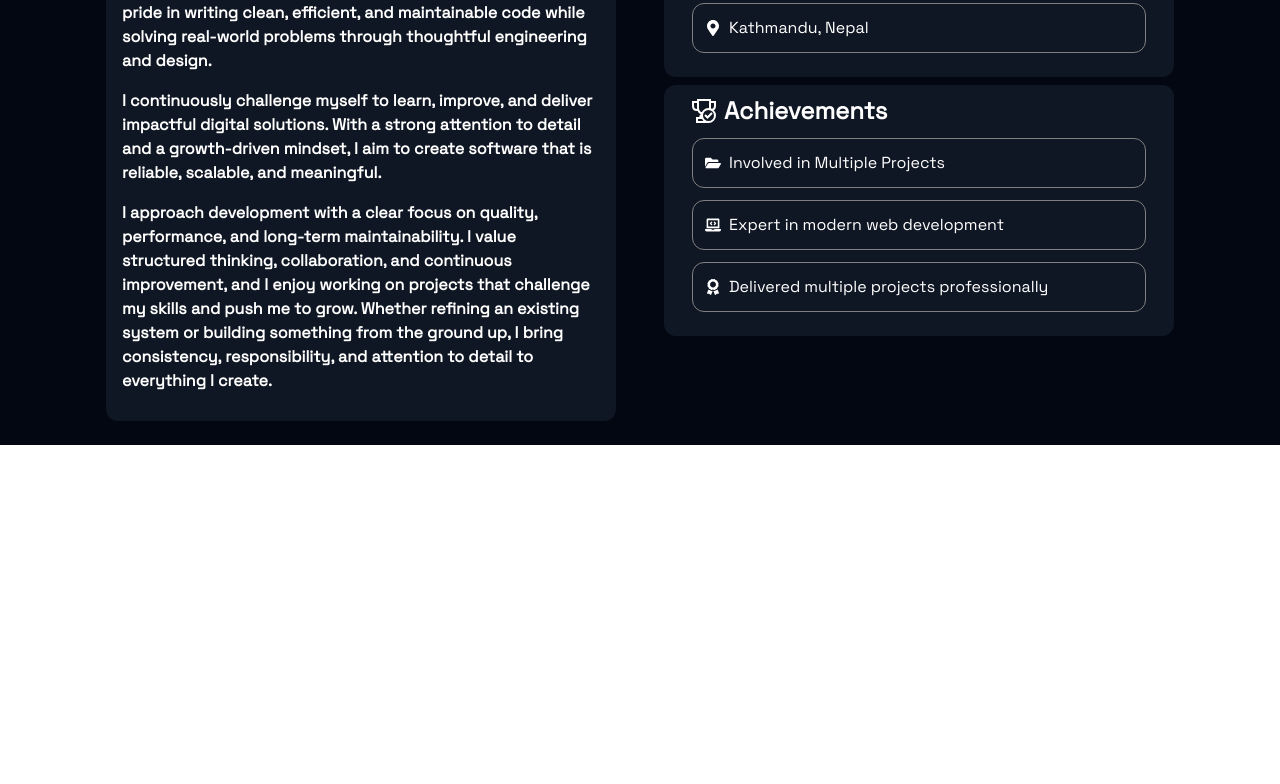
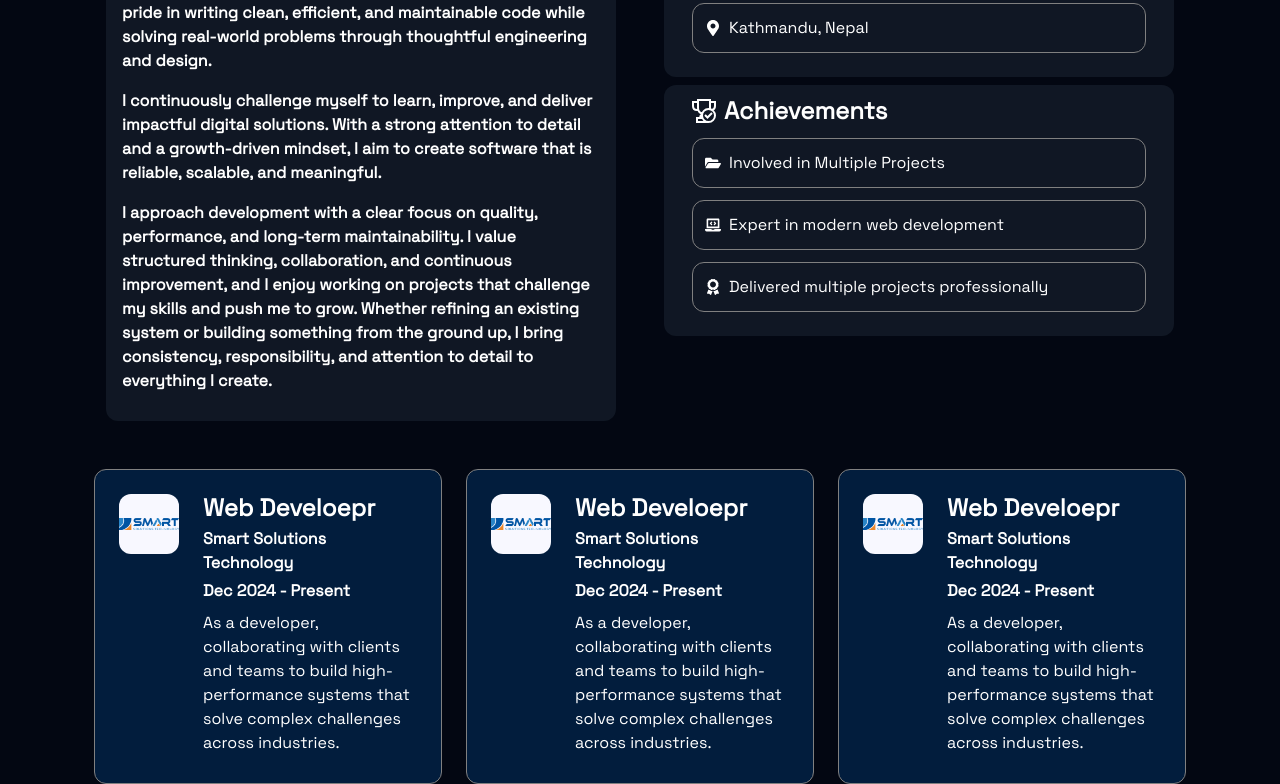
Before and after one commit to Nishant2056/Portfolio, a React (Vite) app: page / in a window 1280 px wide. Shown: the part 1164-1948 px from the top of the page. Before the commit the page ends 1609 px from the top, so only its background shows below. Built offline with nearby package versions, Linux system fonts and the light colour scheme.

Commit message:
required changes

```diff
--- a/src/components/Nav/Navbar.jsx
+++ b/src/components/Nav/Navbar.jsx
@@ -4,7 +4,6 @@ import sun from "../../assets/sun.png";
 import css from "./Navbar.module.css";
 import { useContext } from "react";
 import { ThemeChangeContext } from "../../store/themeChangeStore.jsx";
-import { ImGift } from "react-icons/im";
 
 const AppNavbar = () => {
   const { theme, toggleThemeHandler } = useContext(ThemeChangeContext);
--- a/src/components/about/About.jsx
+++ b/src/components/about/About.jsx
@@ -2,6 +2,7 @@ import css from "./About.module.css";
 import DescriptionConnect from "./DescriptionConnect";
 import DescriptionOne from "./DescriptionOne";
 import Achievement from "./Achievement";
+import SmartSolutions from "./SmartSolutions";
 
 const About = () => {
   return (
@@ -32,6 +33,13 @@ const About = () => {
           </div>
         </div>
       </div>
+      <div className="container">
+        <div className="row">
+          <SmartSolutions />
+          <SmartSolutions />
+          <SmartSolutions />
+        </div>
+      </div>
     </section>
   );
 };
--- /dev/null
+++ b/src/components/about/SmartSolutions.jsx
@@ -0,0 +1,26 @@
+import SmartSolutionsLogo from "../../assets/Smart-solutions-logo.png";
+import css from "./SmartSolutions.module.css";
+
+const SmartSolutions = () => {
+  return (
+    <div className={`${css.workplace} container-fluid col-md-4`}>
+      <div className={`${css.first} d-flex gap-4 align-items-start p-4`}>
+        <div className="company-logo">
+          <img src={SmartSolutionsLogo} alt="Company Logo" />
+        </div>
+        <div className="company-description">
+          <h4 className="text-start mb-1 fw-bold">Web Develoepr</h4>
+          <p className="text-start mb-1 fw-bold">Smart Solutions Technology</p>
+          <p className="text-start mb-2 fw-bold">Dec 2024 - Present</p>
+          <p className="text-start mb-1">
+            As a developer, collaborating with clients and teams to build
+            high-performance systems that solve complex challenges across
+            industries.
+          </p>
+        </div>
+      </div>
+    </div>
+  );
+};
+
+export default SmartSolutions;
--- /dev/null
+++ b/src/components/about/SmartSolutions.module.css
@@ -0,0 +1,12 @@
+.workplace img{
+  width: 60px;
+  height: 60px;
+  object-fit: contain;
+  background-color: ghostwhite;
+  border-radius: 12px;
+}
+.workplace .first{
+  border: 1px solid gray !important;
+  border-radius: 12px !important;
+  background-color: rgb(0,84,163, 0.3) !important;
+}
```
Also changed, not shown: src/assets/smart-solutions-logo.png (added).
